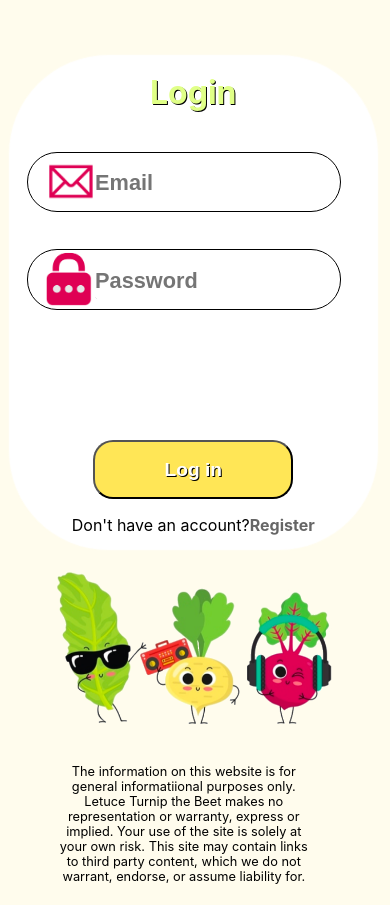
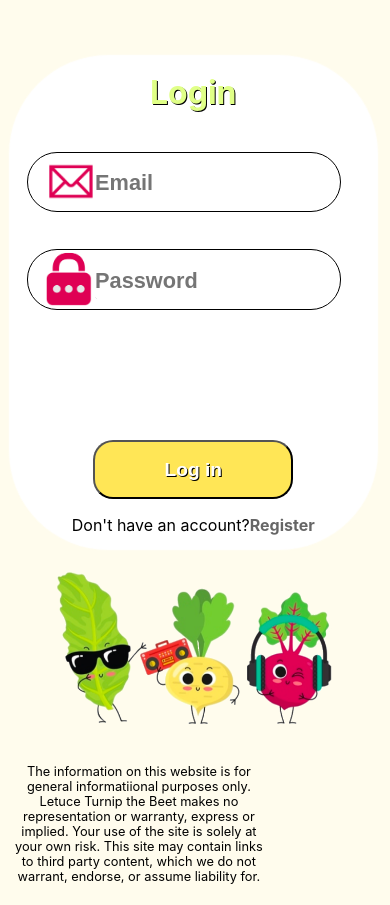
Before and after one commit to Mattp15/capstone-frontend, a React (Create React App) app: page /login in a window 390 px wide. Built offline with nearby package versions, Linux system fonts and the light colour scheme; no server answers; a web font is replaced by a local one.

Commit message:
Revert "fixed login footer"
This reverts commit 864709a199c6f978acf24eebe70ef6d89880ddf7.

```diff
--- a/src/index.css
+++ b/src/index.css
@@ -128,10 +128,8 @@ code {
     display: flex;
     margin-top: auto;
     /* margin-top: 40px; */
-    align-items: center;
+    width: 70%;
     justify-content: center;
-    margin-left: 12%;
-    width: 70%;
   }
   .footer-register {
     position: absolute;
```
Also changed, not shown: 1 other file (tests, documents, lock files or other folders).
